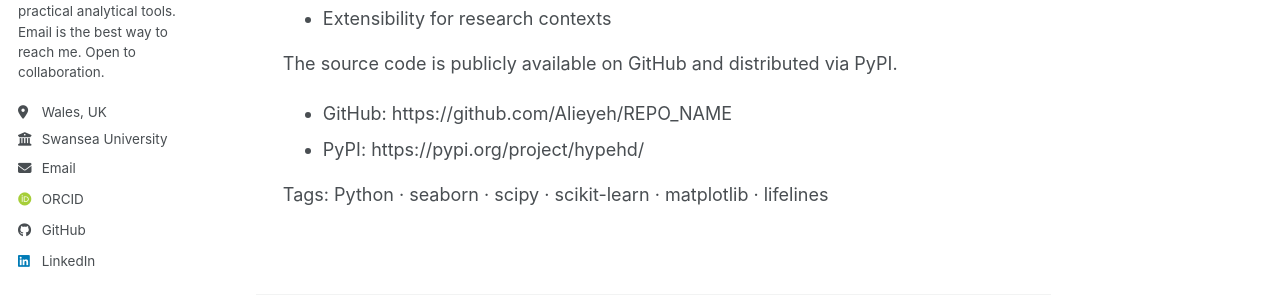
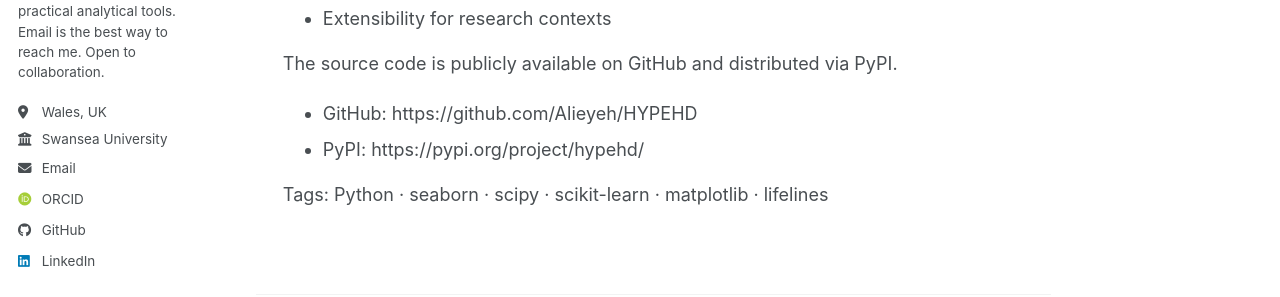
Before and after one commit to Alieyeh/alieyeh.github.io, a Jekyll site: the page built from _portfolio/HYPEHD.md, in a window 1280 px wide and 1213 px high. Shown: the part 479-776 px from the top of the window. Built offline with Jekyll 4.4.1, drawn with Linux system fonts in a browser that asks for light colours; some web fonts are replaced; a script bundle is joined from its source files by our own code; library files that are not in the unit come from our copies; some of the changed lines change nothing that is shown.

Commit message:
Update HYPEHD.md

```diff
--- a/_portfolio/HYPEHD.md
+++ b/_portfolio/HYPEHD.md
@@ -18,7 +18,7 @@
 
 The source code is publicly available on GitHub and distributed via PyPI.
 
-- GitHub: https://github.com/Alieyeh/REPO_NAME
+- GitHub: https://github.com/Alieyeh/HYPEHD
 - PyPI: https://pypi.org/project/hypehd/
 
 Tags: Python · seaborn · scipy · scikit-learn · matplotlib · lifelines
```
